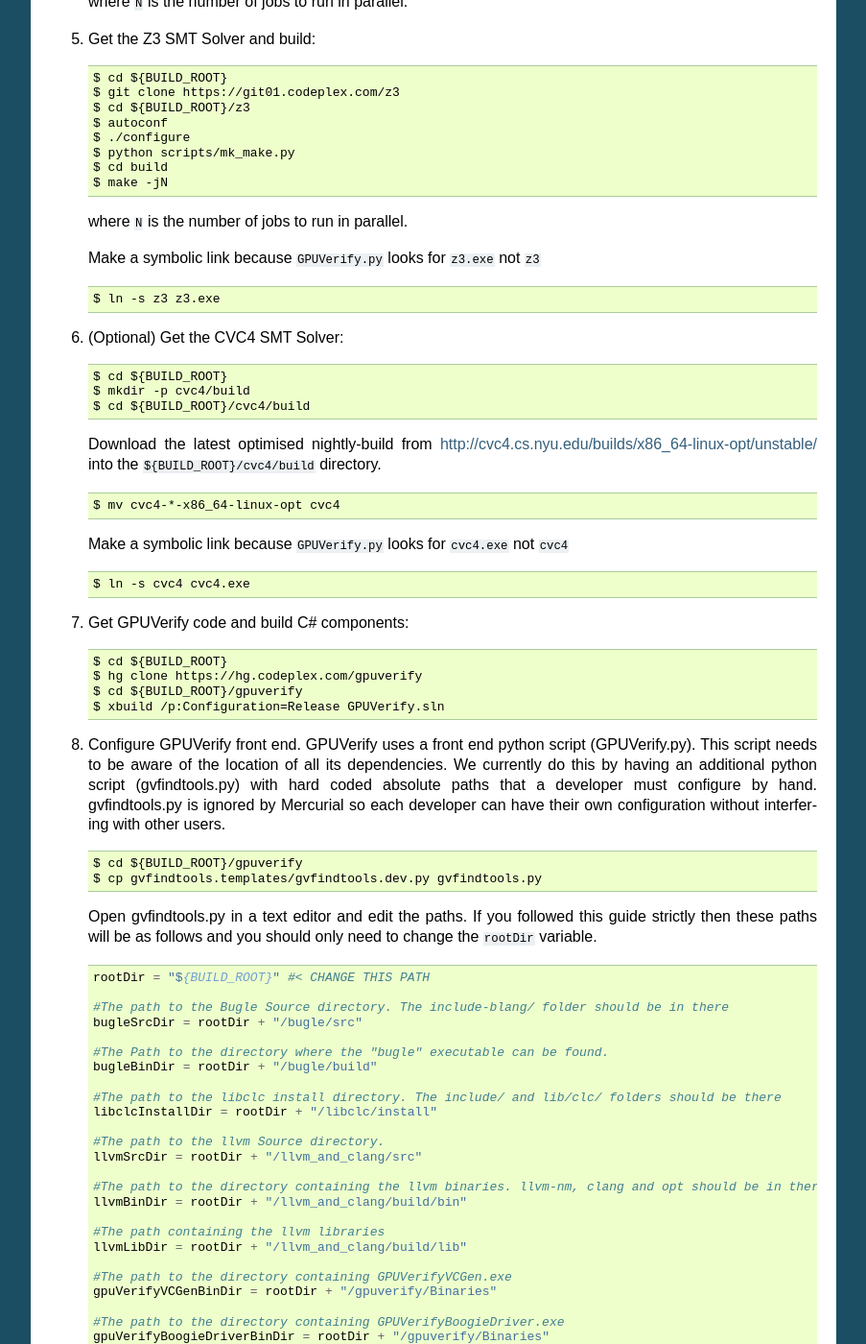
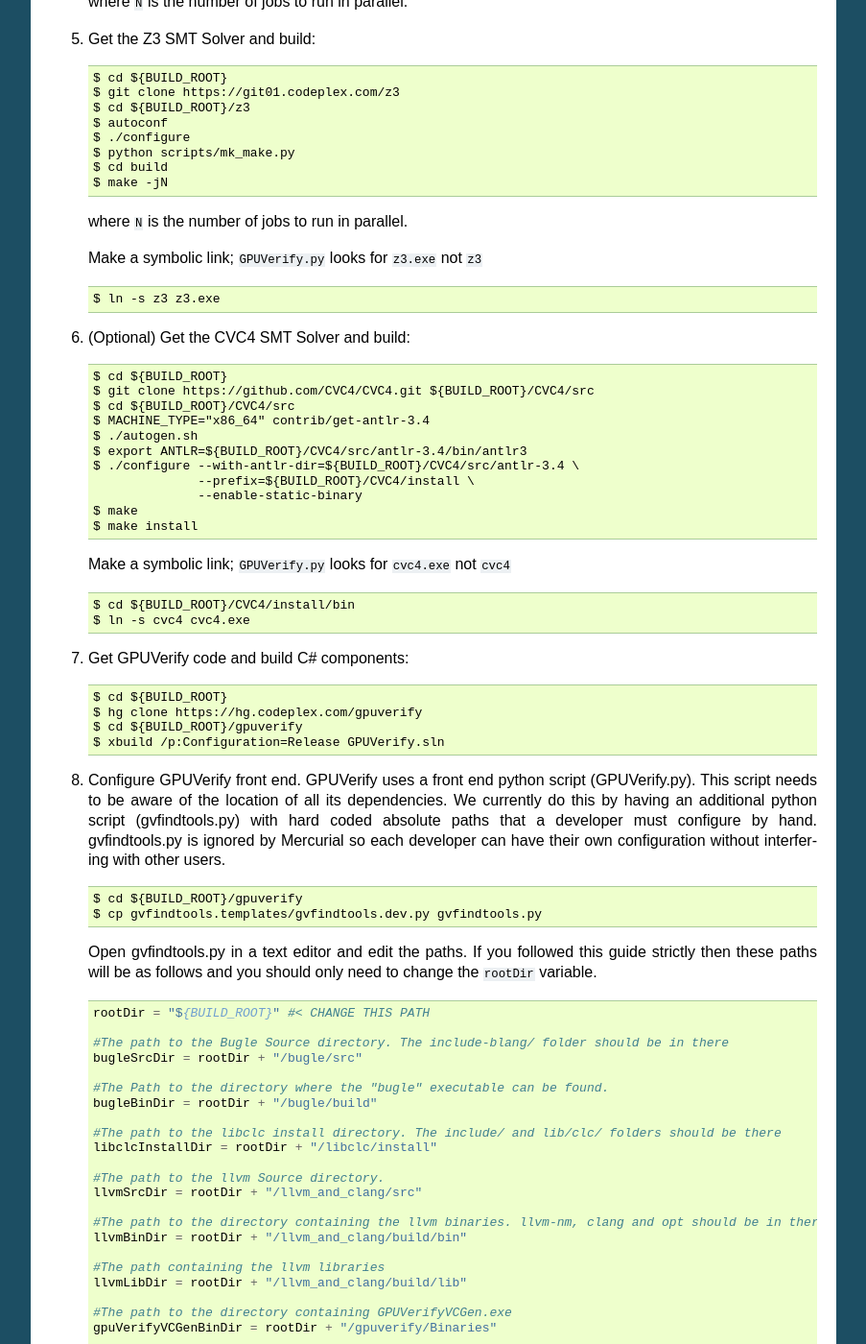
Before and after one commit to mc-imperial/gpuverify, a Sphinx documentation site: the page built from Documentation/developer_guide.rst, in a window 1280 px wide and 1400 px high, scrolled down 1916 px. Shown: the whole window at 96% size, without its empty margins (198-1101 px from the left). Built offline with Sphinx 7.4.7, drawn with Linux system fonts in a browser that asks for light colours; formulas are drawn with MathJax 3; some of the changed text lies outside the part shown.

Commit message:
Proper build instructions for CVC4 on Linux
Also some preliminary work for CVC4 deployment (the source
directory is needed to be able to deploy a copy of the CVC4
license)

The binary is built as static so we can move it around freely
(dynamically loaded libararies usually come with hardcoded
paths). Note that building and static binary is not possible
under Mac OS X. However, there we can still statically link in
all non standard libraries (which is achieved by the configure
flags given under Mac OS X and the static build of GMP).

```diff
--- a/Documentation/developer_guide.rst
+++ b/Documentation/developer_guide.rst
@@ -123,27 +123,29 @@
 
    where ``N`` is the number of jobs to run in parallel.
 
-   Make a symbolic link because ``GPUVerify.py`` looks for ``z3.exe`` not ``z3``
+   Make a symbolic link; ``GPUVerify.py`` looks for ``z3.exe`` not ``z3``
    ::
 
     $ ln -s z3 z3.exe
 
-#. (Optional) Get the CVC4 SMT Solver::
+#. (Optional) Get the CVC4 SMT Solver and build::
 
     $ cd ${BUILD_ROOT}
-    $ mkdir -p cvc4/build
-    $ cd ${BUILD_ROOT}/cvc4/build
+    $ git clone https://github.com/CVC4/CVC4.git ${BUILD_ROOT}/CVC4/src
+    $ cd ${BUILD_ROOT}/CVC4/src
+    $ MACHINE_TYPE="x86_64" contrib/get-antlr-3.4
+    $ ./autogen.sh
+    $ export ANTLR=${BUILD_ROOT}/CVC4/src/antlr-3.4/bin/antlr3
+    $ ./configure --with-antlr-dir=${BUILD_ROOT}/CVC4/src/antlr-3.4 \
+                  --prefix=${BUILD_ROOT}/CVC4/install \
+                  --enable-static-binary
+    $ make
+    $ make install
 
-   Download the latest optimised nightly-build from
-   `<http://cvc4.cs.nyu.edu/builds/x86_64-linux-opt/unstable/>`_ into the
-   ``${BUILD_ROOT}/cvc4/build`` directory.
+   Make a symbolic link; ``GPUVerify.py`` looks for ``cvc4.exe`` not ``cvc4``
    ::
 
-    $ mv cvc4-*-x86_64-linux-opt cvc4
-
-   Make a symbolic link because ``GPUVerify.py`` looks for ``cvc4.exe`` not ``cvc4``
-   ::
-
+    $ cd ${BUILD_ROOT}/CVC4/install/bin
     $ ln -s cvc4 cvc4.exe
 
 #. Get GPUVerify code and build C# components::
@@ -202,8 +204,11 @@
       #The path to the directory containing z3.exe
       z3BinDir = rootDir + "/z3/build"
 
+      #The path to the cvc4 Source directory.
+      cvc4SrcDir = rootDir + "/CVC4/src"
+
       #The path to the directory containing cvc4.exe
-      cvc4BinDir = rootDir + "/cvc4/build"
+      cvc4BinDir = rootDir + "/CVC4/install/bin"
 
 #. (Optional) Build the documentation. This requires the Sphinx python module,
    which you can install using ``easy_install``.::
@@ -323,7 +328,7 @@
 
    where ``N`` is the number of jobs to run in parallel.
 
-   Make a symbolic link because ``GPUVerify.py`` looks for ``z3.exe`` not ``z3``
+   Make a symbolic link; ``GPUVerify.py`` looks for ``z3.exe`` not ``z3``
    ::
 
     $ ln -s z3 z3.exe
@@ -342,7 +347,7 @@
     $ make
     $ make install
 
-   Make a symbolic link because ``GPUVerify.py`` looks for ``cvc4.exe`` not ``cvc4``
+   Make a symbolic link; ``GPUVerify.py`` looks for ``cvc4.exe`` not ``cvc4``
    ::
 
     $ cd ${BUILD_ROOT}/CVC4/install/bin
@@ -407,6 +412,9 @@
 
       #The path to the directory containing z3.exe
       z3BinDir = rootDir + "/z3/build"
+
+      #The path to the cvc4 Source directory.
+      cvc4SrcDir = rootDir + "/CVC4/src"
 
       #The path to the directory containing cvc4.exe
       cvc4BinDir = rootDir + "/CVC4/install/bin"
```
Also changed, not shown: 2 other files.
